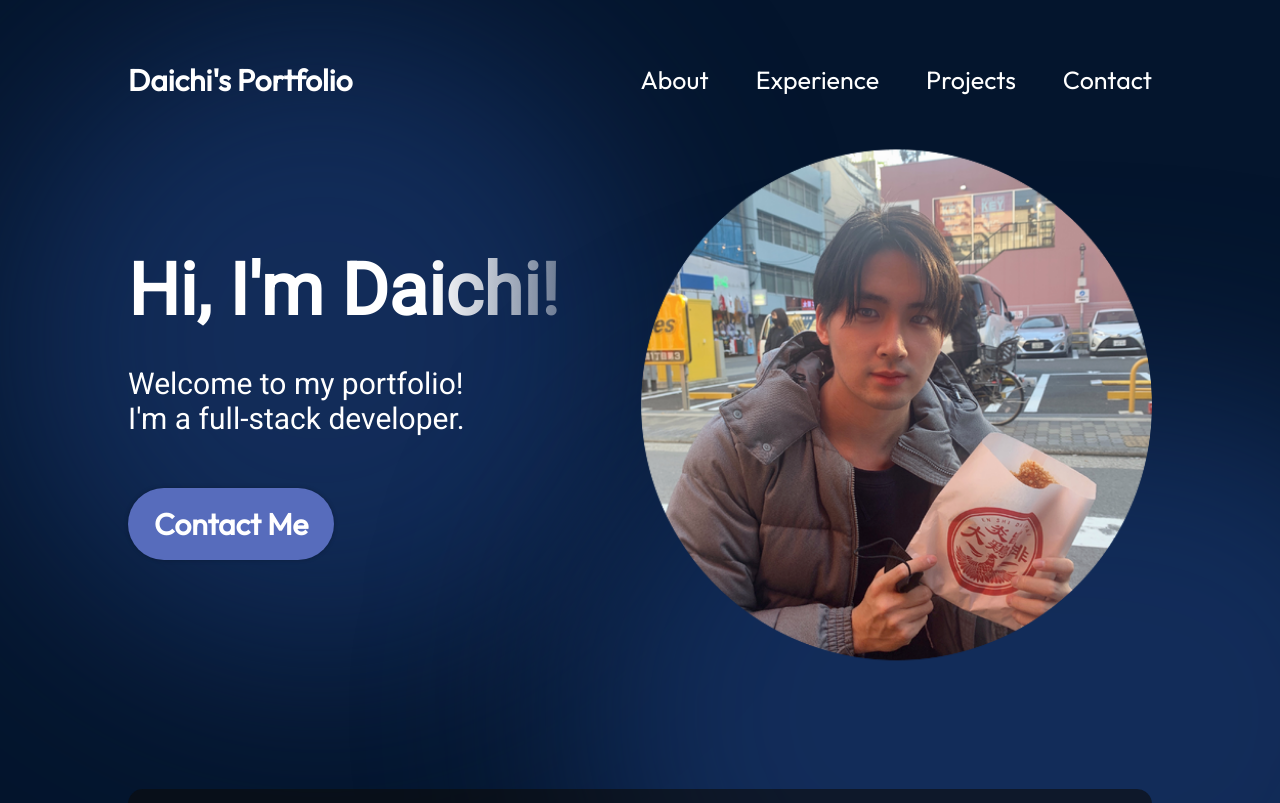
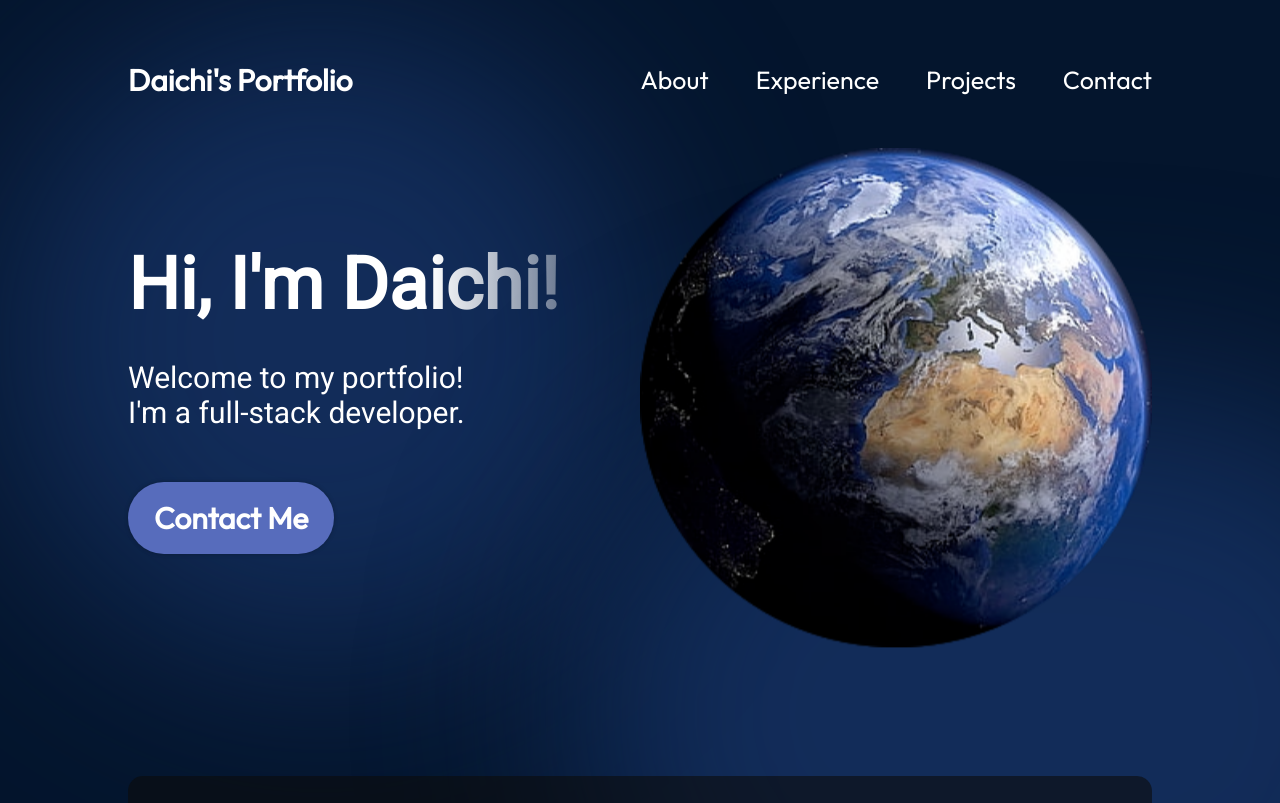
Before and after one commit to Daichi-11/My_portfolio, a React (Vite) app: page / in a window 1280 px wide. Shown: the top 803 px of the page. Built offline with nearby package versions, Linux system fonts and the light colour scheme.

Commit message:
fix:herodesign

```diff
--- a/src/components/Contact/Contact.jsx
+++ b/src/components/Contact/Contact.jsx
@@ -13,7 +13,7 @@ export const Contact = () => {
       <ul className={styles.links}>
         <li className={styles.link}>
           <img src={getImageUrl("contact/emailIcon.png")} alt="Email icon" />
-          <a href="#">dai77yama@gmail.com</a>
+          <a href="mailto:dai77yama@gmail.com">dai77yama@gmail.com</a>
         </li>
         <li className={styles.link}>
           <img
--- a/src/components/Hero/Hero.jsx
+++ b/src/components/Hero/Hero.jsx
@@ -12,12 +12,12 @@ export const Hero = () => {
           Welcome to my portfolio!<br />
           I'm a full-stack developer.
         </p>
-        <a href="mailto:myemail@email.com" className={styles.contactBtn}>
+        <a href="mailto:dai77yama@gmail.com" className={styles.contactBtn}>
           Contact Me
         </a>
       </div>
       <img
-        src={getImageUrl("hero/heroImage.png")}
+        src={getImageUrl("hero/earth.png")}
         alt="Hero image of me"
         className={styles.heroImg}
       />
```
Also changed, not shown: assets/hero/earth.png (added).
